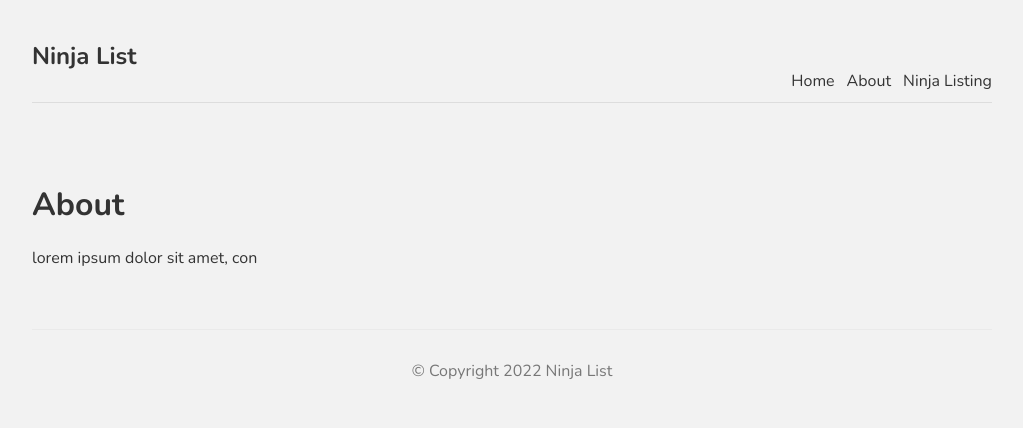
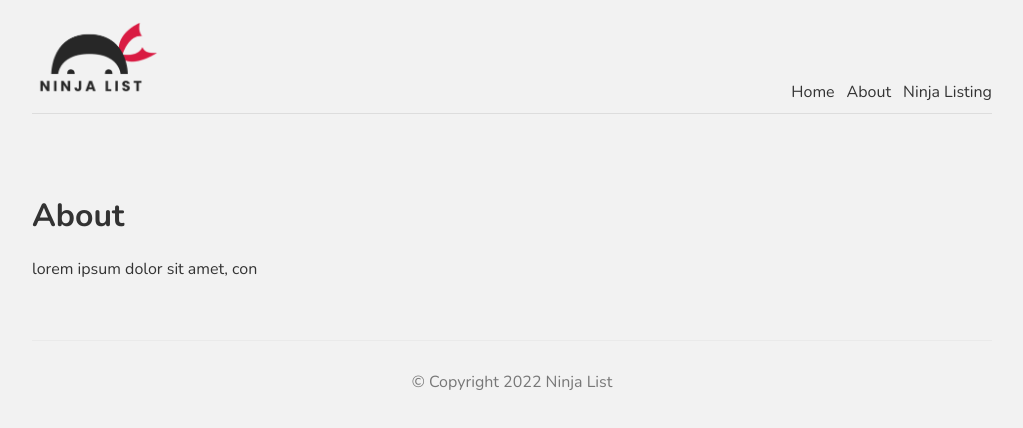
Before and after one commit to Quinesee/next-ninja-list, a Next.js app: page /about in a window 1280 px wide. Shown: the top 428 px of the page, without its empty margins (128-1151 px from the left). Built offline with nearby package versions, Linux system fonts and the light colour scheme.

Commit message:
Using images and adding meta data to the head

```diff
--- a/components/Navbar.js
+++ b/components/Navbar.js
@@ -1,10 +1,11 @@
 import Link from "next/link";
+import Image from "next/image";
 
 const Navbar = () => {
   return (
     <nav>
       <div className="logo">
-        <h1>Ninja List</h1>
+        <Image src="/logo.png" height={77} width={128} />
       </div>
       <Link href="/"><a>Home</a></Link>
       <Link href="/about"><a>About</a></Link>
--- a/pages/about.js
+++ b/pages/about.js
@@ -1,9 +1,17 @@
+import Head from 'next/head';
+
 const About = () => {
   return (
-    <div>
-      <h1>About</h1>
-      <p>lorem ipsum dolor sit amet, con</p>
-    </div>
+    <>
+      <Head>
+        <title>About | Ninja List</title>
+        <meta name="description" content="Ninja list" />
+      </Head>
+      <div>
+        <h1>About</h1>
+        <p>lorem ipsum dolor sit amet, con</p>
+      </div>
+    </>
    );
 }
 
--- a/pages/index.js
+++ b/pages/index.js
@@ -7,6 +7,11 @@ import Link from 'next/link'
 
 export default function Home() {
   return (
+    <>
+    <Head>
+      <title>Home | Ninja List</title>
+      <meta name="description" content="Ninja list" />
+    </Head>
     <div>
       <h1 className={styles.title}>Homepage</h1>
       <p className={styles.text}>lorem ipsum dolor sit amet</p>
@@ -14,5 +19,6 @@ export default function Home() {
         <a className={styles.btn}>See Ninja Listing</a>
       </Link>
     </div>
+    </>
   )
 }
```
Also changed, not shown: public/logo.png (added).
